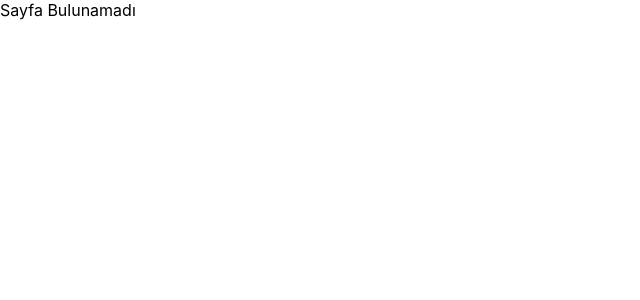
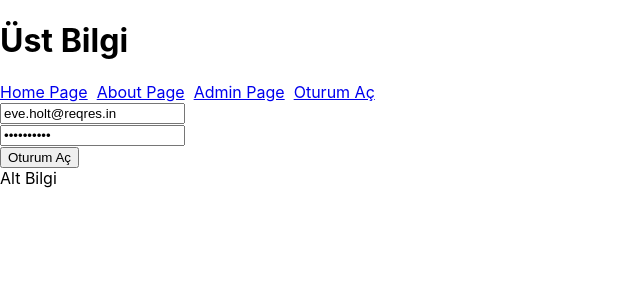
Before and after one commit to neominalsolutions/TurkiyeFinansDay3, a React (Create React App) app: page /login in a window 1280 px wide. Shown: the top 300 px of the page, without its empty margins (0-640 px from the left). Built offline with nearby package versions, Linux system fonts and the light colour scheme.

Commit message:
ReactRouterDom ile Routing İşlemleri

```diff
--- a/src/App.tsx
+++ b/src/App.tsx
@@ -14,6 +14,8 @@ import Layout from "./layouts/Layout";
 import AdminLayout from "./layouts/AdminLayout";
 import UserDetail from "./pages/UserDetail";
 import RejectUsers from "./pages/RejectUsers";
+import Login from "./pages/Login";
+import LoginGuard from "./guards/LoginGuard";
 // import Users from "./pages/Users";
 
 // Çalışma zamanında kod yüklemesi yapan bir yöntem (code splitting) diyoruz.
@@ -78,9 +80,24 @@ function App() {
               <Route path="about" element={<About />}></Route>
               <Route path="/" element={<Home />}></Route>
               <Route path="home" element={<Home />}></Route>
+              <Route path="login" element={<Login />}></Route>
             </Route>
-            <Route path="admin" element={<AdminLayout />}>
-              <Route path="users" element={<Users />}>
+            <Route
+              path="admin"
+              element={
+                <LoginGuard>
+                  <AdminLayout />
+                </LoginGuard>
+              }
+            >
+              <Route
+                path="users"
+                element={
+                  <LoginGuard>
+                    <Users />
+                  </LoginGuard>
+                }
+              >
                 <Route path="rejected" element={<RejectUsers />}></Route>
               </Route>
               {/* Dinamik Route tanımı */}
--- /dev/null
+++ b/src/guards/LoginGuard.tsx
@@ -0,0 +1,30 @@
+import React from "react";
+import { Navigate, useLocation } from "react-router-dom";
+
+type Props = {
+  children: React.ReactElement; // yönlenecek olan sayfadaki component
+};
+
+// React.ReactNode kullandımızda bir parent component içerisine birden fazla JSX element tanımlıyabiliyor. Single node bir element ile çalışacak ise ReactElement yazmamız yeterli olacaktır.
+
+// C# daki Authorize Attribute Tanımı yaptık.
+export default function LoginGuard({ children }: Props) {
+  let isAuthenticated = false;
+  let location = useLocation();
+
+  console.log("location", location);
+
+  const token = localStorage.getItem("accessToken");
+
+  if (token != undefined) {
+    isAuthenticated = true;
+  } else {
+    isAuthenticated = false;
+  }
+
+  if (!isAuthenticated) {
+    return <Navigate to="/login" state={{ from: location.state }}></Navigate>;
+  }
+
+  return children;
+}
--- a/src/layouts/Layout.tsx
+++ b/src/layouts/Layout.tsx
@@ -12,6 +12,7 @@ export default function Layout({}: Props) {
           <Link to="home">Home Page</Link> &nbsp;
           <Link to="about">About Page</Link> &nbsp;
           <Link to="admin">Admin Page</Link> &nbsp;
+          <Link to="login">Oturum Aç</Link> &nbsp;
         </nav>
       </header>
 
--- /dev/null
+++ b/src/pages/Login.tsx
@@ -0,0 +1,64 @@
+import axios from "axios";
+import React, { useEffect, useState } from "react";
+import { Navigate, useNavigate } from "react-router-dom";
+
+type Props = {};
+
+export default function Login({}: Props) {
+  const navigate = useNavigate();
+  const [user, setUser] = useState({
+    email: "eve.holt@reqres.in",
+    password: "cityslicka",
+  });
+
+  useEffect(() => {
+    console.log("user", user);
+  }, [user]);
+
+  const submit = (event: any) => {
+    console.log("event", event);
+    event.preventDefault(); // uygulama scope kalmak form gönderim işlemlerini durdururz sayfa yenilenmez.
+
+    axios
+      .post("https://reqres.in/api/login", user)
+      .then((response) => {
+        // yönlendir
+        console.log("response", response);
+        localStorage.setItem("accessToken", JSON.stringify(response.data));
+        navigate("/");
+      })
+      .catch((err) => {
+        console.log("error", err);
+      });
+  };
+
+  return (
+    <div>
+      <form method="post" onSubmit={() => submit(event)}>
+        <input
+          onChange={(event) => {
+            console.log("event", event.target.value);
+
+            setUser({ ...user, email: event.target.value });
+          }}
+          value={user.email}
+          name="email"
+        />
+        <span style={{ color: "red" }}>
+          {!user.email && <span>Email alanı gerekli</span>}
+        </span>
+        <br></br>
+        <input
+          onChange={(event) => {
+            setUser({ ...user, password: event.target.value });
+          }}
+          value={user.password}
+          name="password"
+          type="password"
+        />
+        <br></br>
+        <input type="submit" value="Oturum Aç" />
+      </form>
+    </div>
+  );
+}
```
